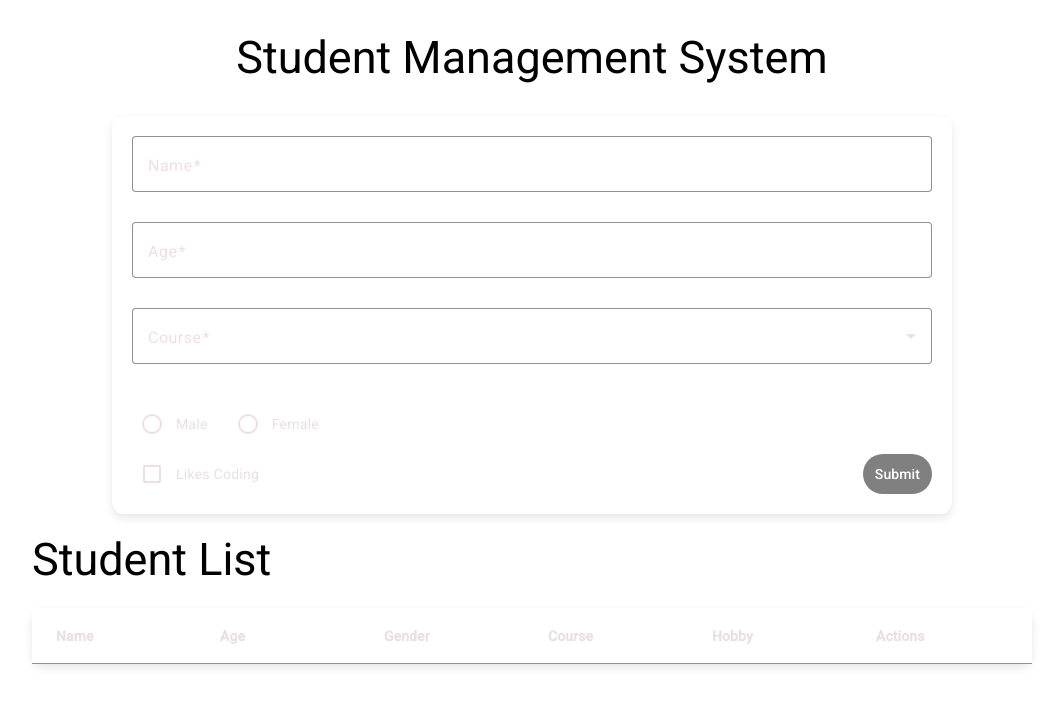
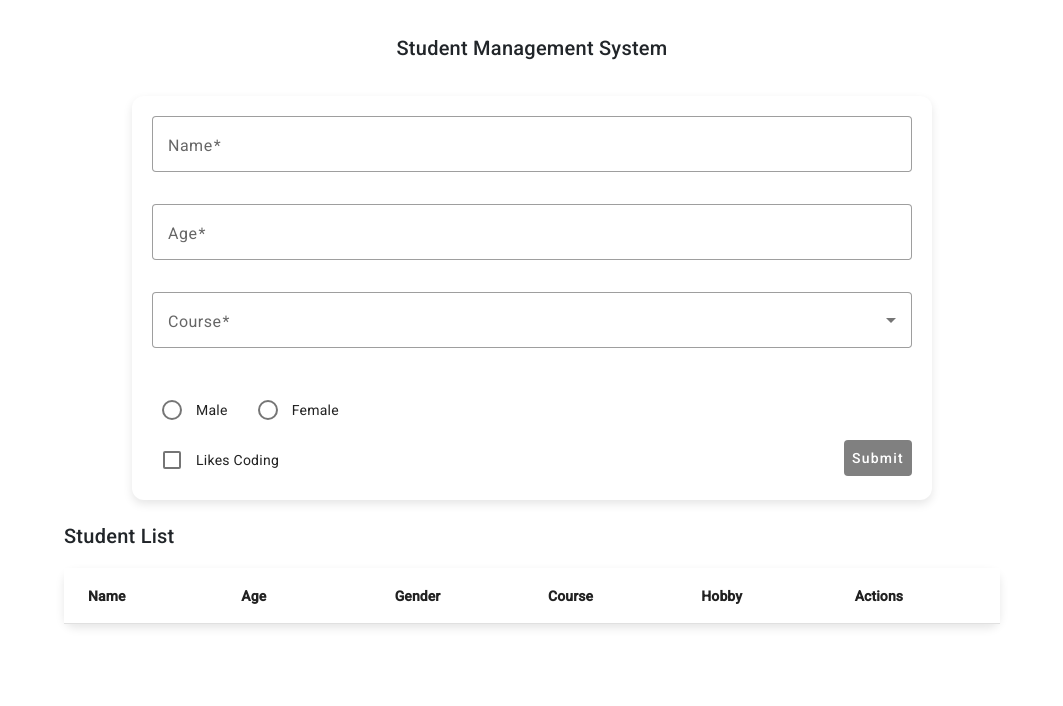
Before and after one commit to rutujaself/student-angular-app, an Angular app: page / in a window 1280 px wide. Shown: the top 706 px of the page, without its empty margins (108-1171 px from the left). Built offline with nearby package versions, Linux system fonts and the light colour scheme.

Commit message:
feat: added bootstrap

```diff
--- a/angular.json
+++ b/angular.json
@@ -32,8 +32,9 @@
               }
             ],
             "styles": [
-              "@angular/material/prebuilt-themes/magenta-violet.css",
-              "src/styles.scss"
+              "@angular/material/prebuilt-themes/indigo-pink.css",
+              "src/styles.scss",
+              "node_modules/bootstrap/dist/css/bootstrap.min.css"
             ],
             "scripts": []
           },
@@ -92,8 +93,9 @@
               }
             ],
             "styles": [
-              "@angular/material/prebuilt-themes/magenta-violet.css",
-              "src/styles.scss"
+              "@angular/material/prebuilt-themes/indigo-pink.css",
+              "src/styles.scss",
+              "node_modules/bootstrap/dist/css/bootstrap.min.css"
             ],
             "scripts": []
           }
--- a/package.json
+++ b/package.json
@@ -20,6 +20,7 @@
     "@angular/platform-browser": "^18.2.0",
     "@angular/platform-browser-dynamic": "^18.2.0",
     "@angular/router": "^18.2.0",
+    "bootstrap": "^5.3.8",
     "rxjs": "~7.8.0",
     "tslib": "^2.3.0",
     "zone.js": "~0.14.10"
--- a/src/styles.scss
+++ b/src/styles.scss
@@ -1,4 +1,16 @@
 /* You can add global styles to this file, and also import other style files */
 
 html, body { height: 100%; }
-body { margin: 0; font-family: Roboto, "Helvetica Neue", sans-serif; }
+body {
+    margin: 0;
+    font-family: Roboto, "Helvetica Neue", sans-serif;
+    background-color: #f4f6f8;
+}
+
+h1 {
+  color: #1f2937;
+}
+
+h2 {
+  color: #374151;
+}
```
Also changed, not shown: 1 other file (tests, documents, lock files or other folders).
